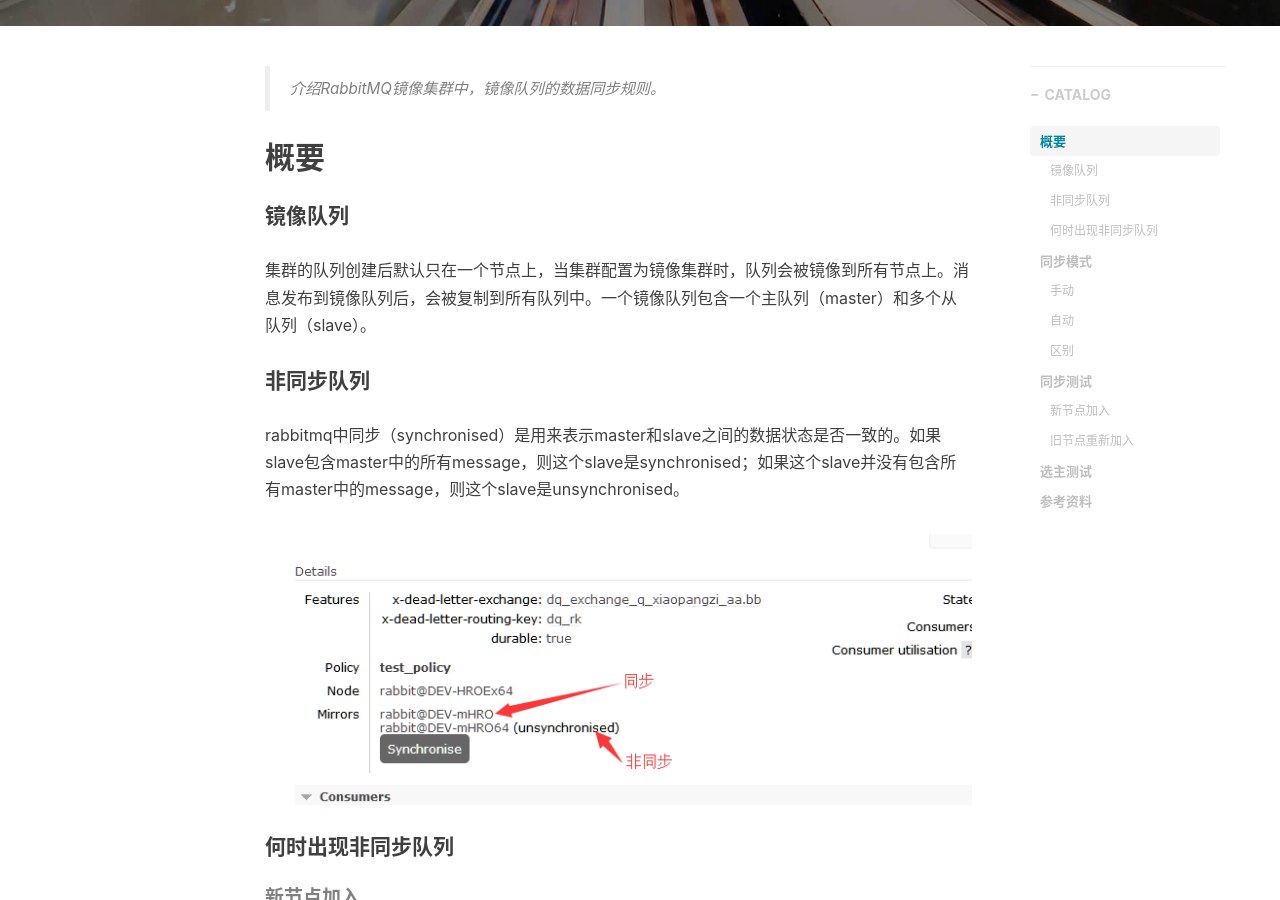
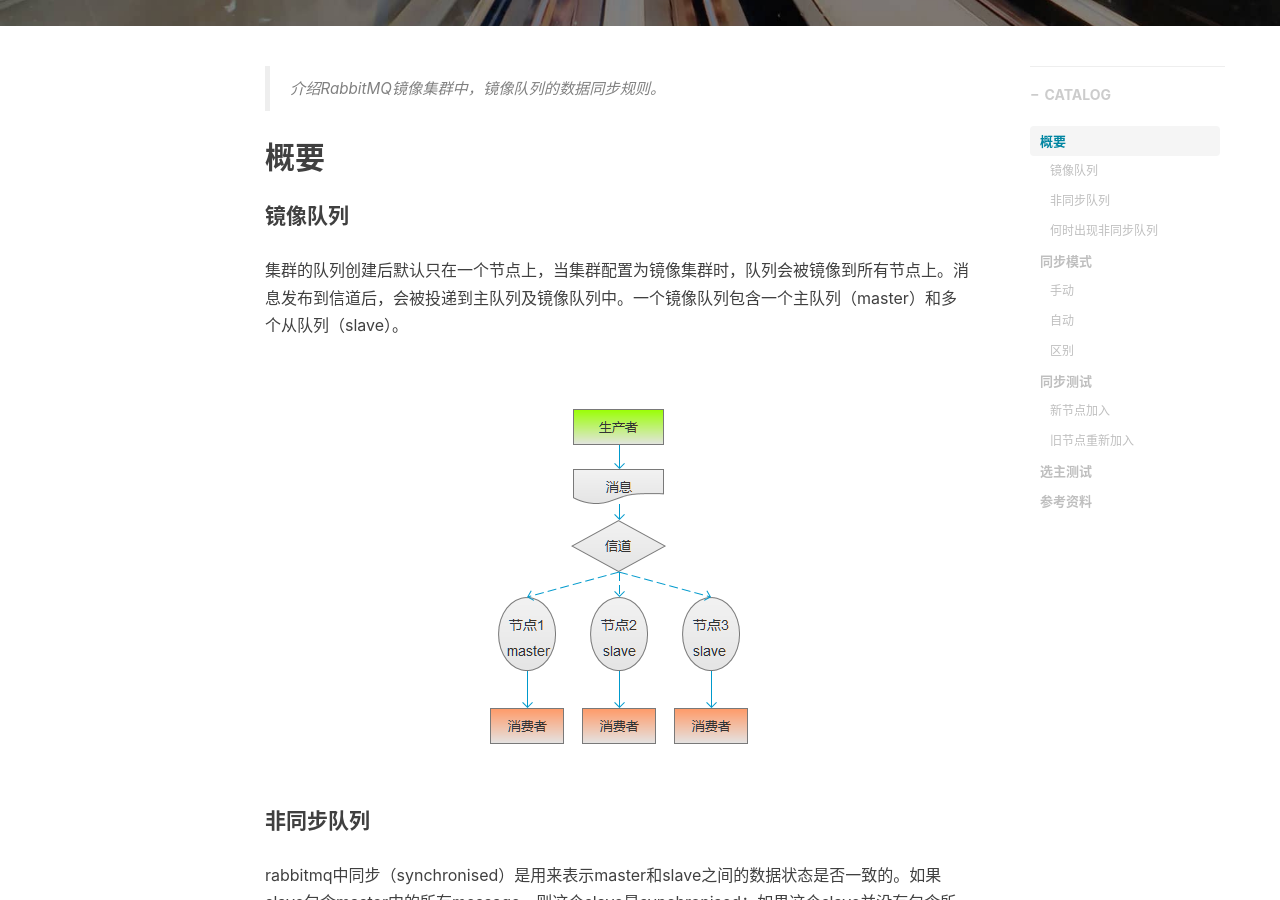
Before and after one commit to xuanxuan2016/xuanxuan2016.github.io, a Jekyll site: the page built from _posts/2019-04-01-14-rabbitmq-study-queue-data-sync.md, in a window 1280 px wide and 900 px high, scrolled down 497 px. Built offline with Jekyll 4.4.1, drawn with Linux system fonts in a browser that asks for light colours; nearby versions of some CDN libraries; comment, search, counter and statistics services are not loaded.

Commit message:
Update 2019-04-01-14-rabbitmq-study-queue-data-sync.md

```diff
--- a/_posts/2019-04-01-14-rabbitmq-study-queue-data-sync.md
+++ b/_posts/2019-04-01-14-rabbitmq-study-queue-data-sync.md
@@ -18,9 +18,10 @@ tags:
 #### 镜像队列
 
 <p>
-集群的队列创建后默认只在一个节点上，当集群配置为镜像集群时，队列会被镜像到所有节点上。消息发布到镜像队列后，会被复制到所有队列中。一个镜像队列包含一个主队列（master）和多个从队列（slave）。
+集群的队列创建后默认只在一个节点上，当集群配置为镜像集群时，队列会被镜像到所有节点上。消息发布到信道后，会被投递到主队列及镜像队列中。一个镜像队列包含一个主队列（master）和多个从队列（slave）。
 </p>
 
+![image](https://github.com/xuanxuan2016/xuanxuan2016.github.io/blob/master/img/2019-04-01-14-rabbitmq-study-queue-data-sync/20190403151814.png?raw=true)
 
 #### 非同步队列
 
```
